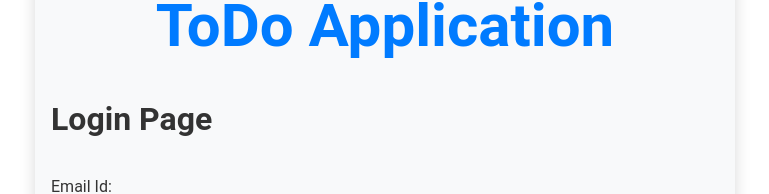
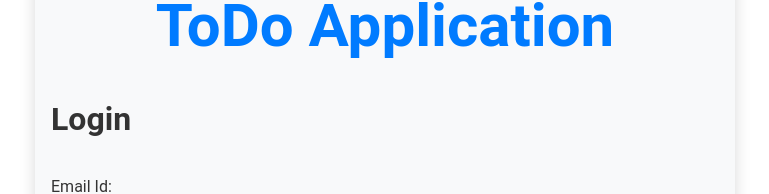
Before and after one commit to SiddharthM243/ToDo-Application, a React (Create React App) app: page /login in a window 1280 px wide. Shown: the part 115-309 px from the top of the page, without its empty margins (255-1024 px from the left). Built offline with nearby package versions, Linux system fonts and the light colour scheme.

Commit message:
Page removed

```diff
--- a/src/components/Login.js
+++ b/src/components/Login.js
@@ -38,7 +38,7 @@ const Login = () => {
     <div>
 
       <form onSubmit={handleSubmit} className="login-form">
-        <h3>Login Page</h3>
+        <h3>Login</h3>
         <div>
           <label htmlFor="email">Email Id:</label>
           <input type="email" name="email" id="email" onChange={handleChange} value={email} />
```
